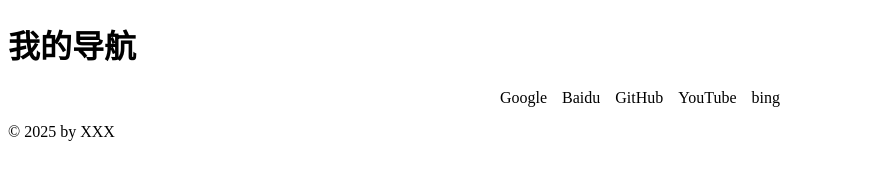
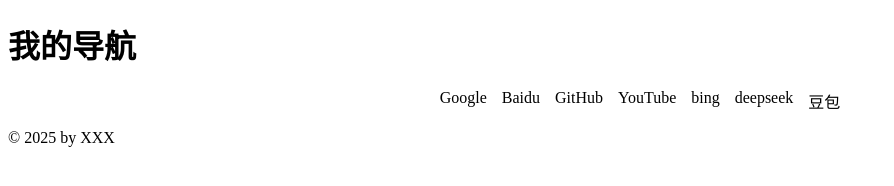
Before and after one commit to swzr79/my-website, a plain HTML site: page index.html in a window 1280 px wide. Shown: the whole page, without its empty margins (0-894 px from the left). Drawn offline with Linux system fonts and the light colour scheme.

Commit message:
Add new links to index.html

```diff
--- a/index.html
+++ b/index.html
@@ -34,6 +34,8 @@
     <li><a href="https://github.com" target="_blank">GitHub</a></li>
     <li><a href="https://www.youtube.com" target="_blank">YouTube</a></li>
     <li><a href="https://www.bing.com/" target="_blank">bing</a></li>
+    <li><a href="https://chat.deepseek.com/" target="_blank">deepseek</a></li>
+    <li><a href="https://www.doubao.com/chat/?channel=baidu_pz&source=db_baidu_pz_01&keywordid=weizhi1" target="_blank">豆包</a></li>
   </ul>
 
   <footer>
```
